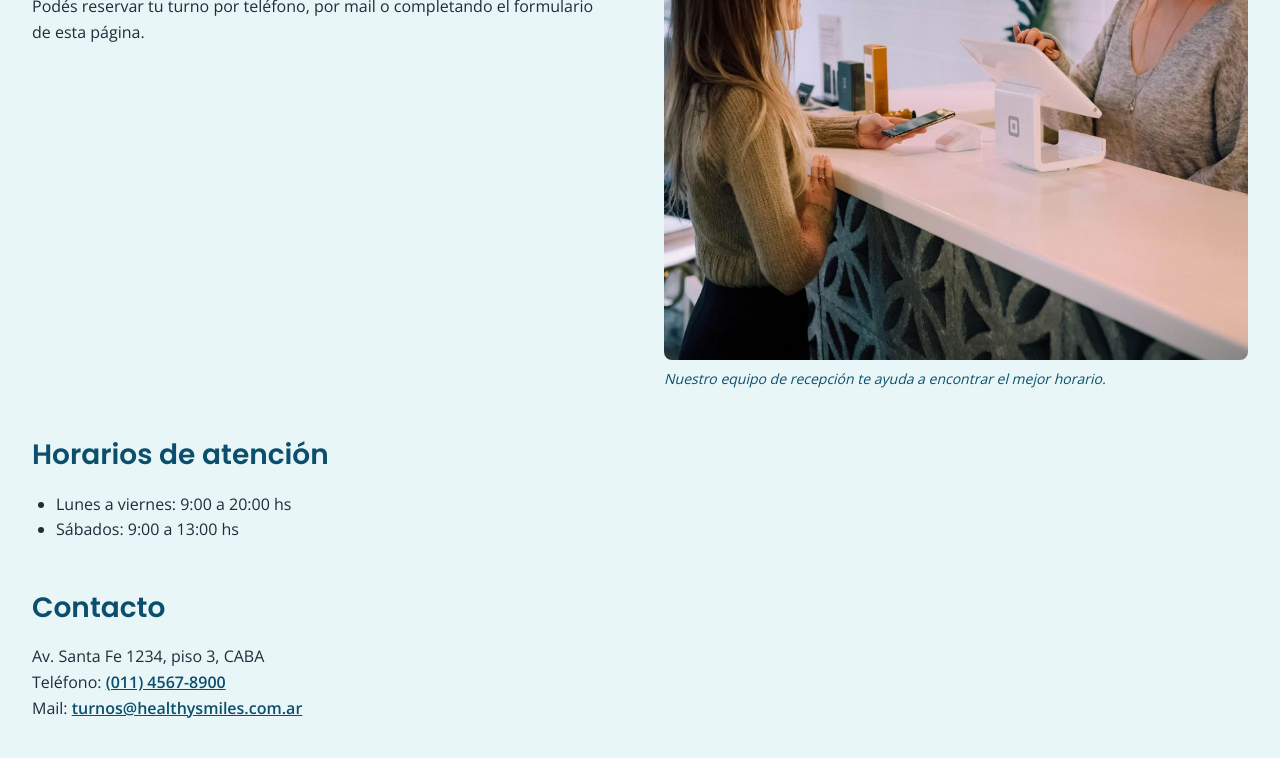
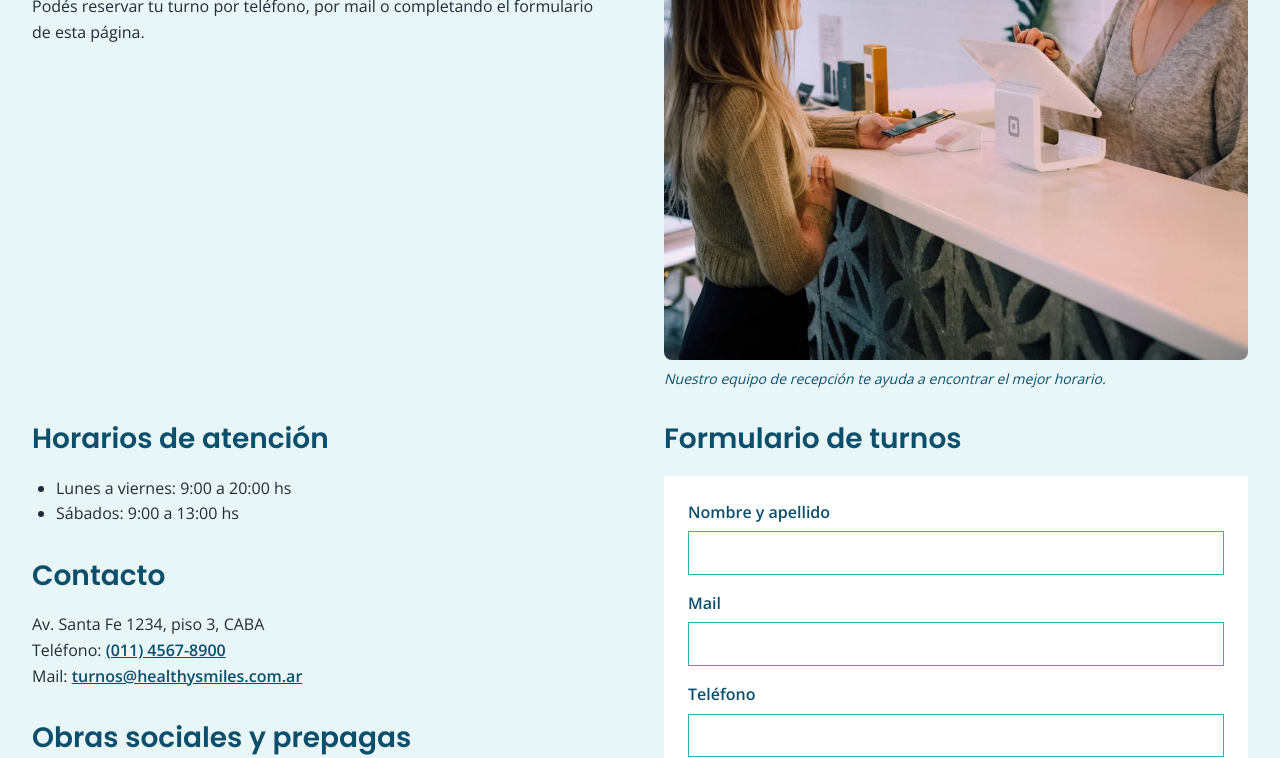
Before and after one commit to anaizu/healthy-smiles, a plain HTML site: page pages/turnos.html in a window 1280 px wide. Shown: the part 210-968 px from the top of the page. Drawn offline with nearby package versions, Linux system fonts and the light colour scheme.

Commit message:
style: turnos responsive con grid, datos a la izquierda y formulario a la derecha en escritorio

```diff
--- a/css/style.css
+++ b/css/style.css
@@ -211,6 +211,39 @@ a {
 
 .area-preguntas {
     grid-area: preguntas;
+}
+
+/* Turnos: las secciones del main se ubican por áreas */
+.contenido--turnos {
+    display: grid;
+    grid-template-columns: 1fr;
+    grid-template-areas:
+        "presentacion"
+        "horarios"
+        "contacto"
+        "obras"
+        "formulario";
+    gap: 48px;
+}
+
+.contenido--turnos .seccion {
+    margin-bottom: 0;
+}
+
+.area-horarios {
+    grid-area: horarios;
+}
+
+.area-contacto {
+    grid-area: contacto;
+}
+
+.area-obras {
+    grid-area: obras;
+}
+
+.area-formulario {
+    grid-area: formulario;
 }
 
 .tarjeta {
@@ -578,6 +611,20 @@ a:active {
             "consultorio  preguntas";
     }
 
+    /* Turnos: datos de contacto a la izquierda y formulario a la derecha */
+    .contenido--turnos {
+        grid-template-columns: 1fr 1fr;
+        grid-template-areas:
+            "presentacion presentacion"
+            "horarios     formulario"
+            "contacto     formulario"
+            "obras        formulario"
+            ".            formulario";
+        grid-template-rows: auto auto auto auto 1fr;
+        column-gap: 48px;
+        row-gap: 32px;
+    }
+
     /* Tarjetas y galería en tres columnas */
     .seccion--fila {
         grid-template-columns: repeat(3, 1fr);
```
